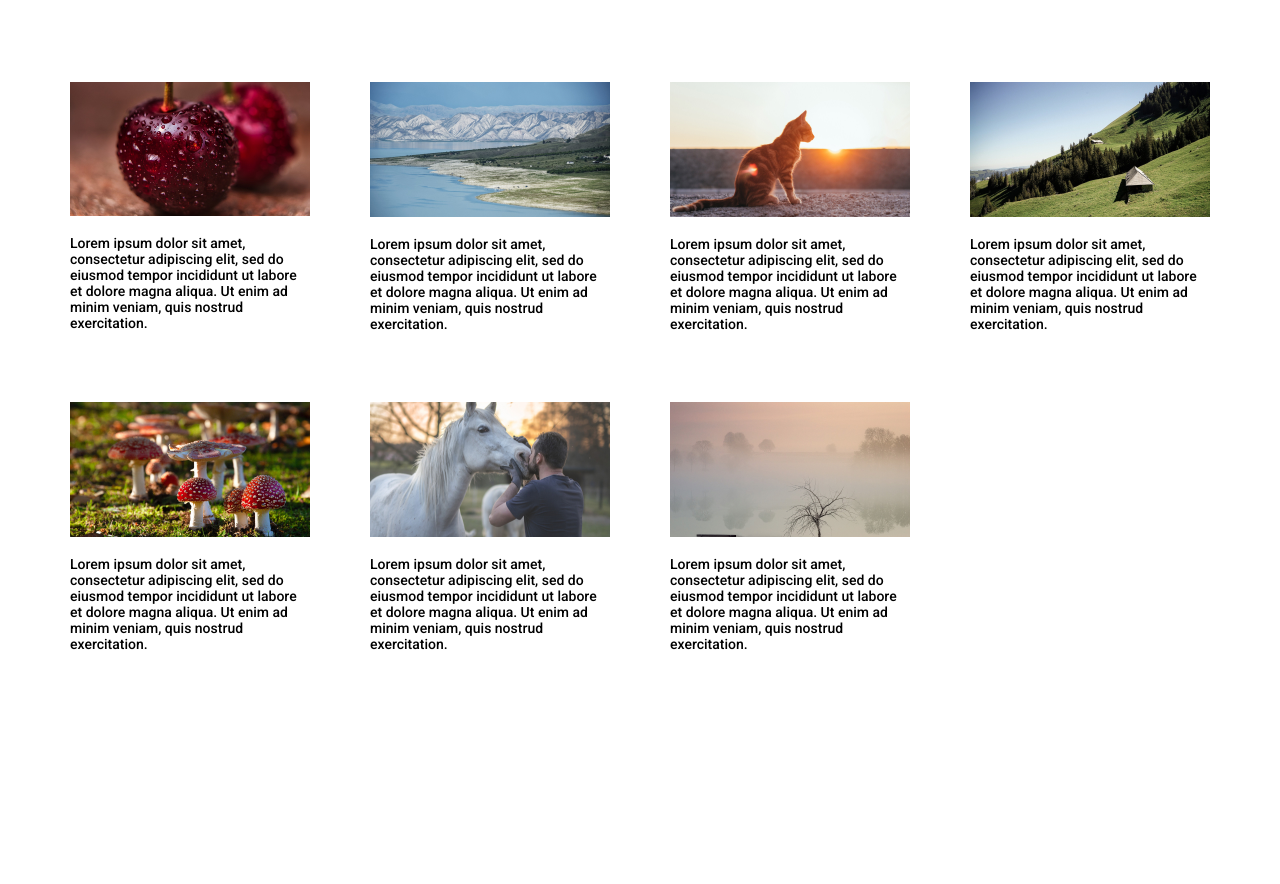
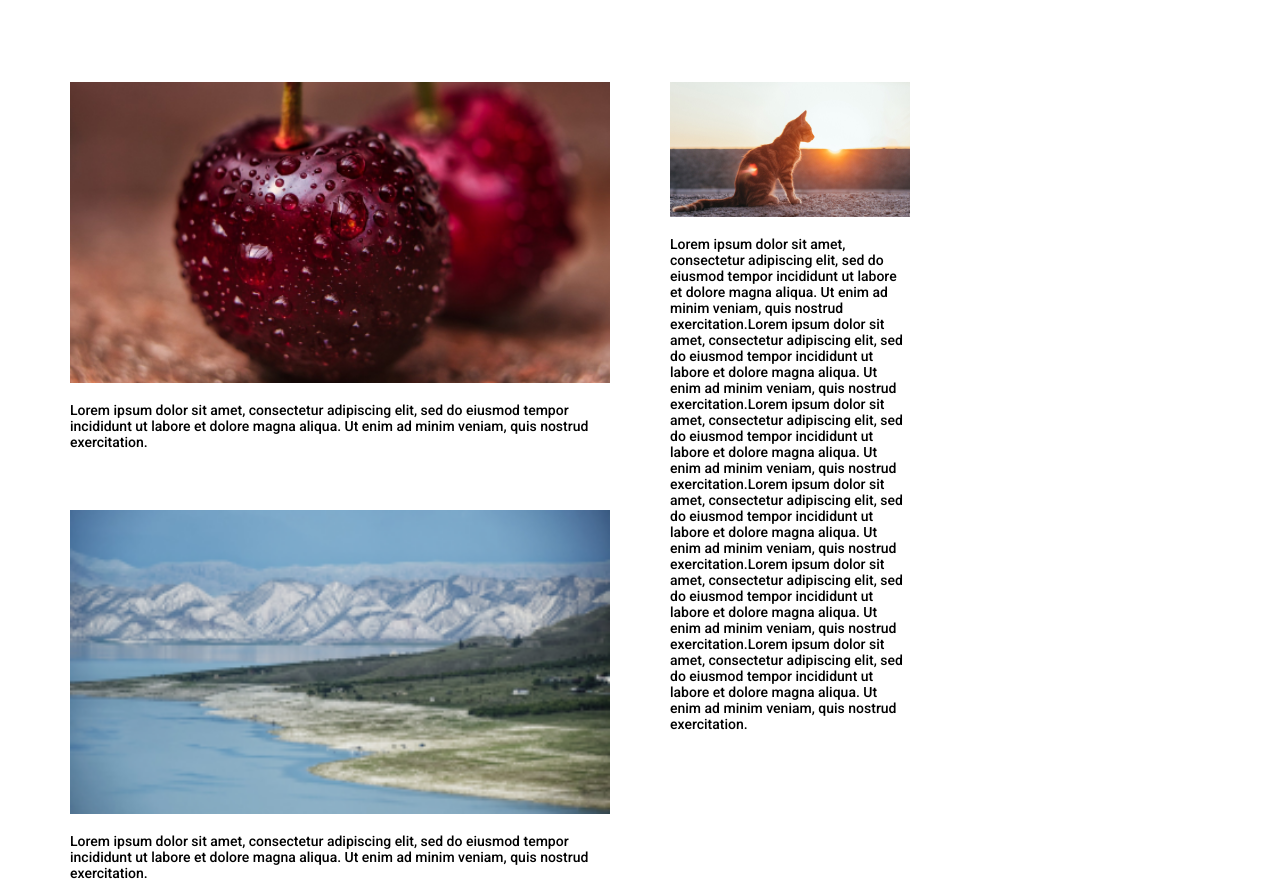
Before and after one commit to aleksander1802/grid, a plain HTML site: page preview/index.html in a window 1280 px wide. Shown: the top 884 px of the page. Before the commit the page ends 800 px from the top, so only its background shows below. Drawn offline with Linux system fonts and the light colour scheme.

Commit message:
init: some changes

```diff
--- a/preview/index.html
+++ b/preview/index.html
@@ -11,31 +11,31 @@
 </head>
 <body>
     <div class="grid-container">
-        <div class="news-item">
+        <div id="first1" class="news-item">
             <img src="../png/1.png" alt="img" class="news-item__img">
             <div class="news-item__descr">Lorem ipsum dolor sit amet, consectetur adipiscing elit, sed do eiusmod tempor incididunt ut labore et dolore magna aliqua. Ut enim ad minim veniam, quis nostrud exercitation.</div>
         </div>
-        <div class="news-item">
+        <div id="first2" class="news-item">
             <img src="../png/2.png" alt="img" class="news-item__img">
             <div class="news-item__descr">Lorem ipsum dolor sit amet, consectetur adipiscing elit, sed do eiusmod tempor incididunt ut labore et dolore magna aliqua. Ut enim ad minim veniam, quis nostrud exercitation.</div>
         </div>
-        <div class="news-item">
+        <div id="first3" class="news-item">
             <img src="../png/3.png" alt="img" class="news-item__img">
-            <div class="news-item__descr">Lorem ipsum dolor sit amet, consectetur adipiscing elit, sed do eiusmod tempor incididunt ut labore et dolore magna aliqua. Ut enim ad minim veniam, quis nostrud exercitation.</div>
+            <div class="news-item__descr">Lorem ipsum dolor sit amet, consectetur adipiscing elit, sed do eiusmod tempor incididunt ut labore et dolore magna aliqua. Ut enim ad minim veniam, quis nostrud exercitation.Lorem ipsum dolor sit amet, consectetur adipiscing elit, sed do eiusmod tempor incididunt ut labore et dolore magna aliqua. Ut enim ad minim veniam, quis nostrud exercitation.Lorem ipsum dolor sit amet, consectetur adipiscing elit, sed do eiusmod tempor incididunt ut labore et dolore magna aliqua. Ut enim ad minim veniam, quis nostrud exercitation.Lorem ipsum dolor sit amet, consectetur adipiscing elit, sed do eiusmod tempor incididunt ut labore et dolore magna aliqua. Ut enim ad minim veniam, quis nostrud exercitation.Lorem ipsum dolor sit amet, consectetur adipiscing elit, sed do eiusmod tempor incididunt ut labore et dolore magna aliqua. Ut enim ad minim veniam, quis nostrud exercitation.Lorem ipsum dolor sit amet, consectetur adipiscing elit, sed do eiusmod tempor incididunt ut labore et dolore magna aliqua. Ut enim ad minim veniam, quis nostrud exercitation.</div>
         </div>
-        <div class="news-item">
+        <div id="first4" class="news-item">
             <img src="../png/4.png" alt="img" class="news-item__img">
             <div class="news-item__descr">Lorem ipsum dolor sit amet, consectetur adipiscing elit, sed do eiusmod tempor incididunt ut labore et dolore magna aliqua. Ut enim ad minim veniam, quis nostrud exercitation.</div>
         </div>
-        <div class="news-item">
+        <div id="first5" class="news-item">
             <img src="../png/5.png" alt="img" class="news-item__img">
             <div class="news-item__descr">Lorem ipsum dolor sit amet, consectetur adipiscing elit, sed do eiusmod tempor incididunt ut labore et dolore magna aliqua. Ut enim ad minim veniam, quis nostrud exercitation.</div>
         </div>
-        <div class="news-item">
+        <div id="first6" class="news-item">
             <img src="../png/6.png" alt="img" class="news-item__img">
             <div class="news-item__descr">Lorem ipsum dolor sit amet, consectetur adipiscing elit, sed do eiusmod tempor incididunt ut labore et dolore magna aliqua. Ut enim ad minim veniam, quis nostrud exercitation.</div>
         </div>
-        <div class="news-item">
+        <div id="first7" class="news-item">
             <img src="../png/7.png" alt="img" class="news-item__img">
             <div class="news-item__descr">Lorem ipsum dolor sit amet, consectetur adipiscing elit, sed do eiusmod tempor incididunt ut labore et dolore magna aliqua. Ut enim ad minim veniam, quis nostrud exercitation.</div>
         </div>
--- a/preview/sass/style.scss
+++ b/preview/sass/style.scss
@@ -7,12 +7,21 @@
 
 .grid-container {
     width: 1140px;
+    height: 1100px;
     margin: 82px auto 0 auto;
     display: grid;
-    grid-template-columns: repeat(4, 240px);
-    grid-template-rows: repeat(2, 260px);
+    grid-template-columns: repeat(3, 240px);
+    grid-template-rows: repeat(4, auto);
     grid-auto-rows: 260px;
     gap: 60px;
+
+    grid-template-areas:
+    'first1 first1 first3'
+    'first2 first2 first3'
+    'first4 first5 first3'
+    'first6 first7 . ';
+    justify-items: space-around;
+    align-items: space-around;
 }
 
 .news-item {
@@ -26,3 +35,32 @@
         line-height: 16px;
     }
 }
+
+
+#first1 {
+    grid-area: first1;
+}
+
+#first2 {
+    grid-area: first2;
+}
+
+#first3 {
+    grid-area: first3;
+}
+
+#first4 {
+    grid-area: first4;
+}
+
+#first5 {
+    grid-area: first5;
+}
+
+#first6 {
+    grid-area: first6;
+}
+
+#first7 {
+    grid-area: first7;
+}
```
Also changed, not shown: preview/css/style.min.css, 1 other file.
